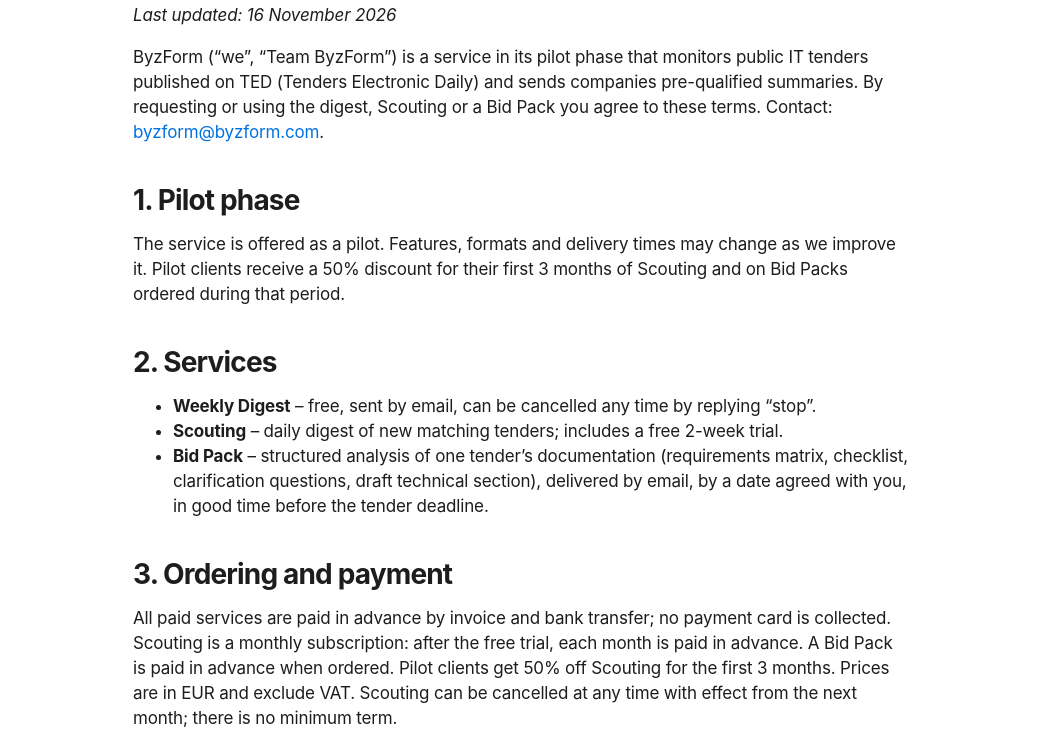
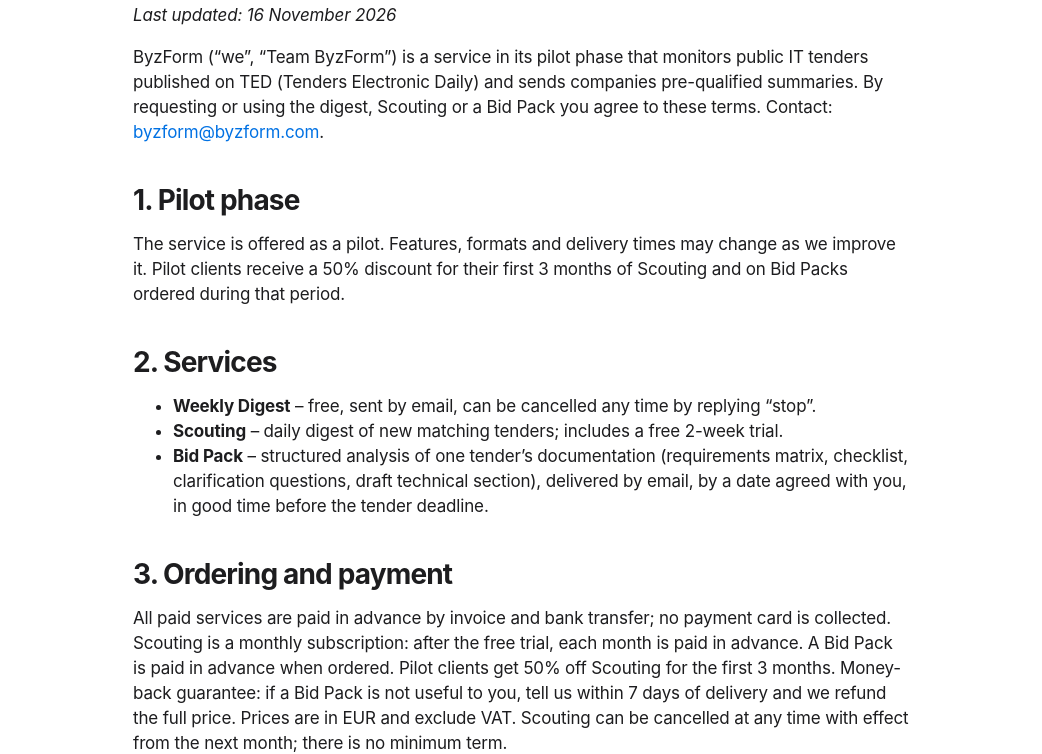
Before and after one commit to TomnakNakatomi/byzform.com, a plain HTML site: page terms.html in a window 1280 px wide. Shown: the part 208-962 px from the top of the page, without its empty margins (119-1161 px from the left). Drawn offline with Linux system fonts and the light colour scheme.

Commit message:
Add Bid Pack money-back guarantee (terms.html)

```diff
--- a/terms.html
+++ b/terms.html
@@ -15,7 +15,7 @@
 <li><b>Bid Pack</b> – structured analysis of one tender’s documentation (requirements matrix, checklist, clarification questions, draft technical section), delivered by email, by a date agreed with you, in good time before the tender deadline.</li>
 </ul>
 <h2>3. Ordering and payment</h2>
-<p>All paid services are paid in advance by invoice and bank transfer; no payment card is collected. Scouting is a monthly subscription: after the free trial, each month is paid in advance. A Bid Pack is paid in advance when ordered. Pilot clients get 50% off Scouting for the first 3 months. Prices are in EUR and exclude VAT. Scouting can be cancelled at any time with effect from the next month; there is no minimum term.</p>
+<p>All paid services are paid in advance by invoice and bank transfer; no payment card is collected. Scouting is a monthly subscription: after the free trial, each month is paid in advance. A Bid Pack is paid in advance when ordered. Pilot clients get 50% off Scouting for the first 3 months. Money-back guarantee: if a Bid Pack is not useful to you, tell us within 7 days of delivery and we refund the full price. Prices are in EUR and exclude VAT. Scouting can be cancelled at any time with effect from the next month; there is no minimum term.</p>
 <h2>4. Nature of the information</h2>
 <p>Summaries, fit scores and bid/no-bid verdicts are our assessment based on public notices and the profile you give us. They are informational and do not replace your own review of the official tender documents. Deadlines, requirements and values must always be checked against the original notice on TED or the buyer’s platform. You remain solely responsible for the decision to bid, the content of your bid, pricing, legal declarations and submission.</p>
 <h2>5. Liability</h2>
```
